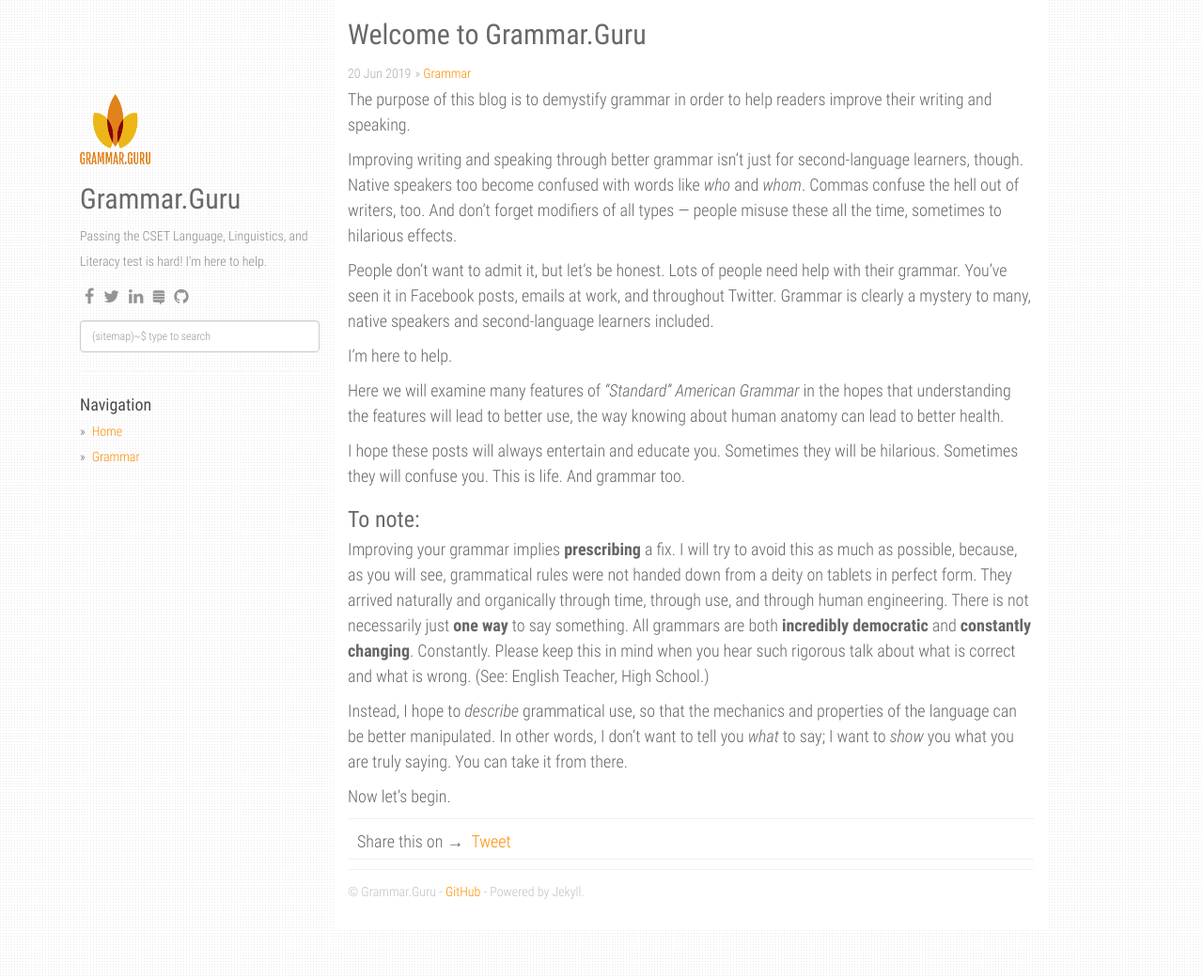
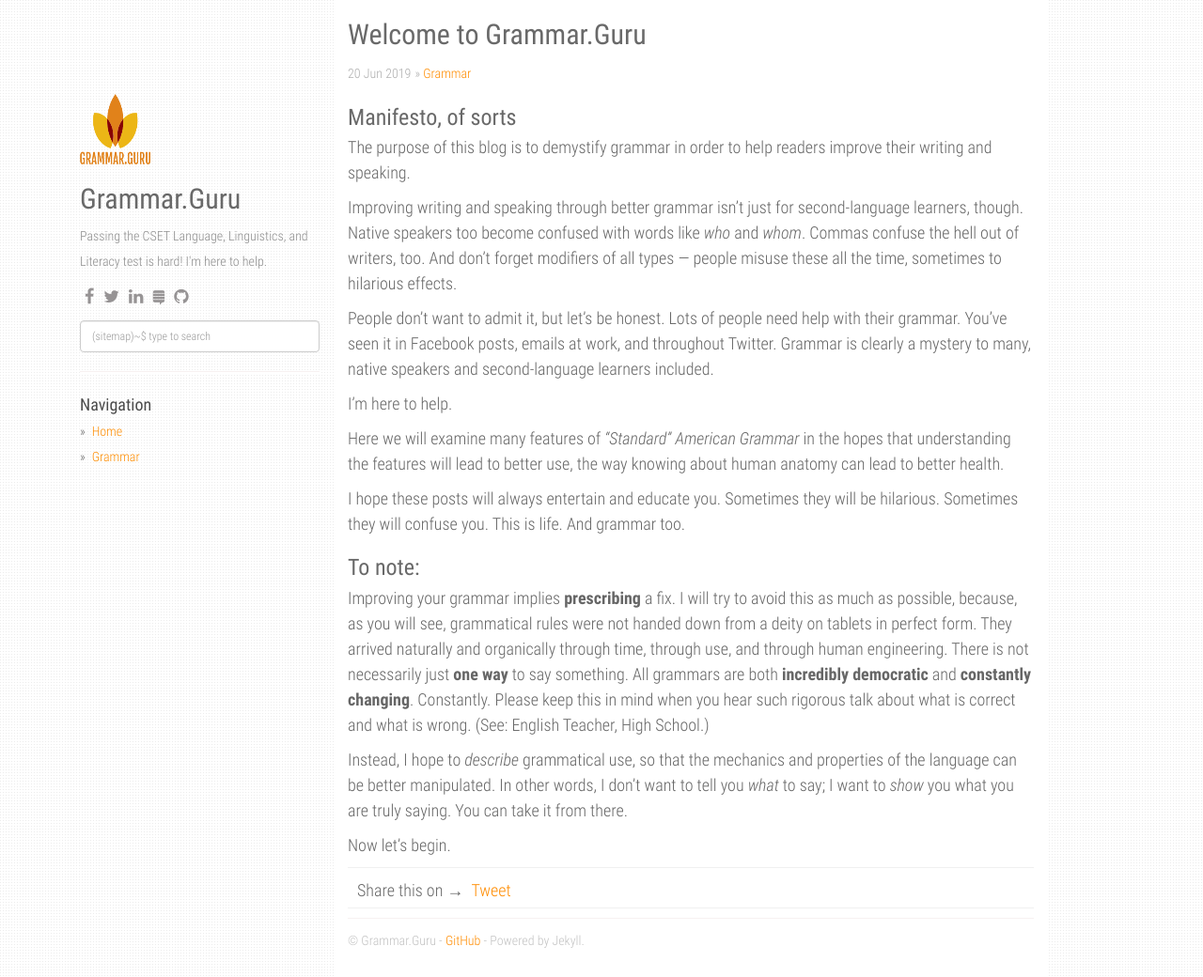
Before and after one commit to CMarcille/cmarcille.github.io, a Jekyll site: the page built from _posts/2019-06-21-Welcome.md, in a window 1280 px wide. Shown: the whole page at 94% size. Built offline with Jekyll 4.4.1, drawn with Linux system fonts in a browser that asks for light colours; comment, search, counter and statistics services are not loaded; grey boxes are pictures that could not be loaded.

Commit message:
Update 2019-06-21-Welcome.md

```diff
--- a/_posts/2019-06-21-Welcome.md
+++ b/_posts/2019-06-21-Welcome.md
@@ -4,6 +4,7 @@ title:  Welcome to Grammar.Guru
 date:   2019-06-21 00:6:23 +0530
 categories: [Grammar]
 ---
+### Manifesto, of sorts
 
 The purpose of this blog is to demystify grammar in order to help readers improve their writing and speaking.
 
```
